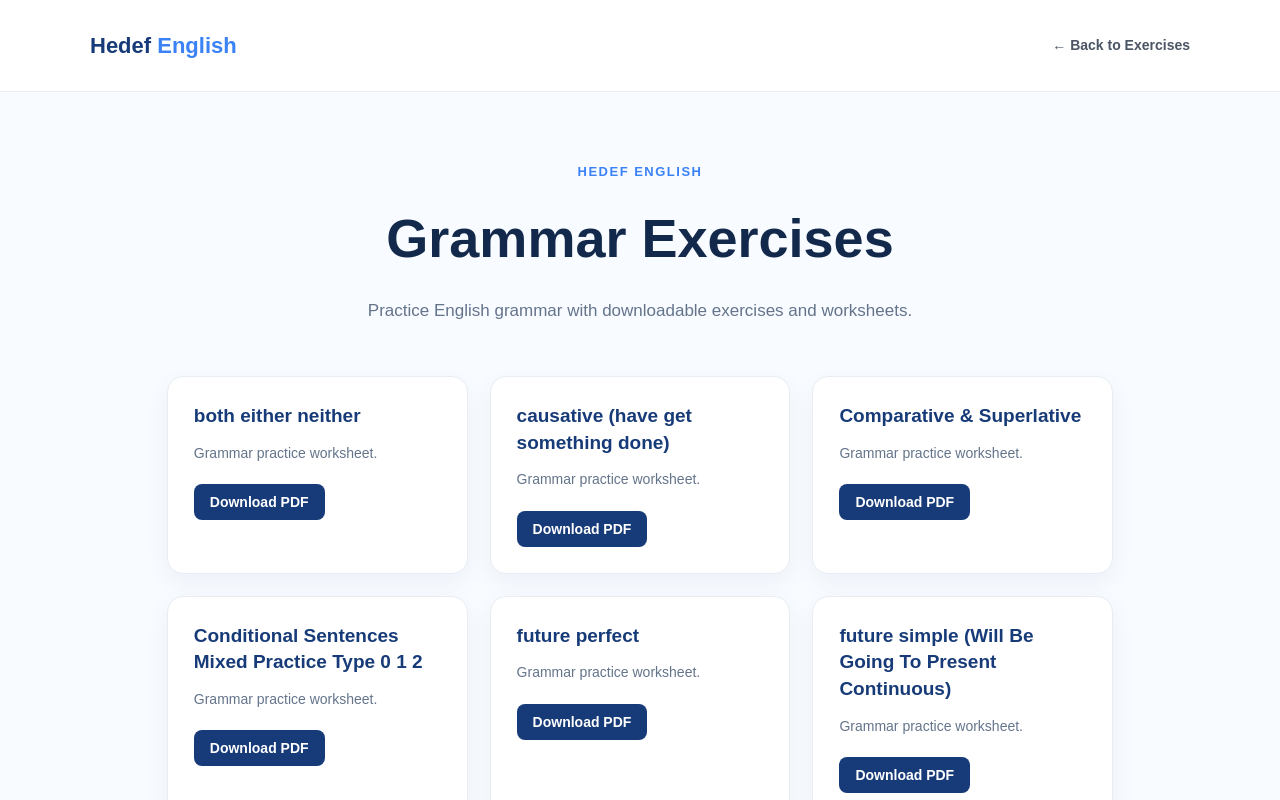
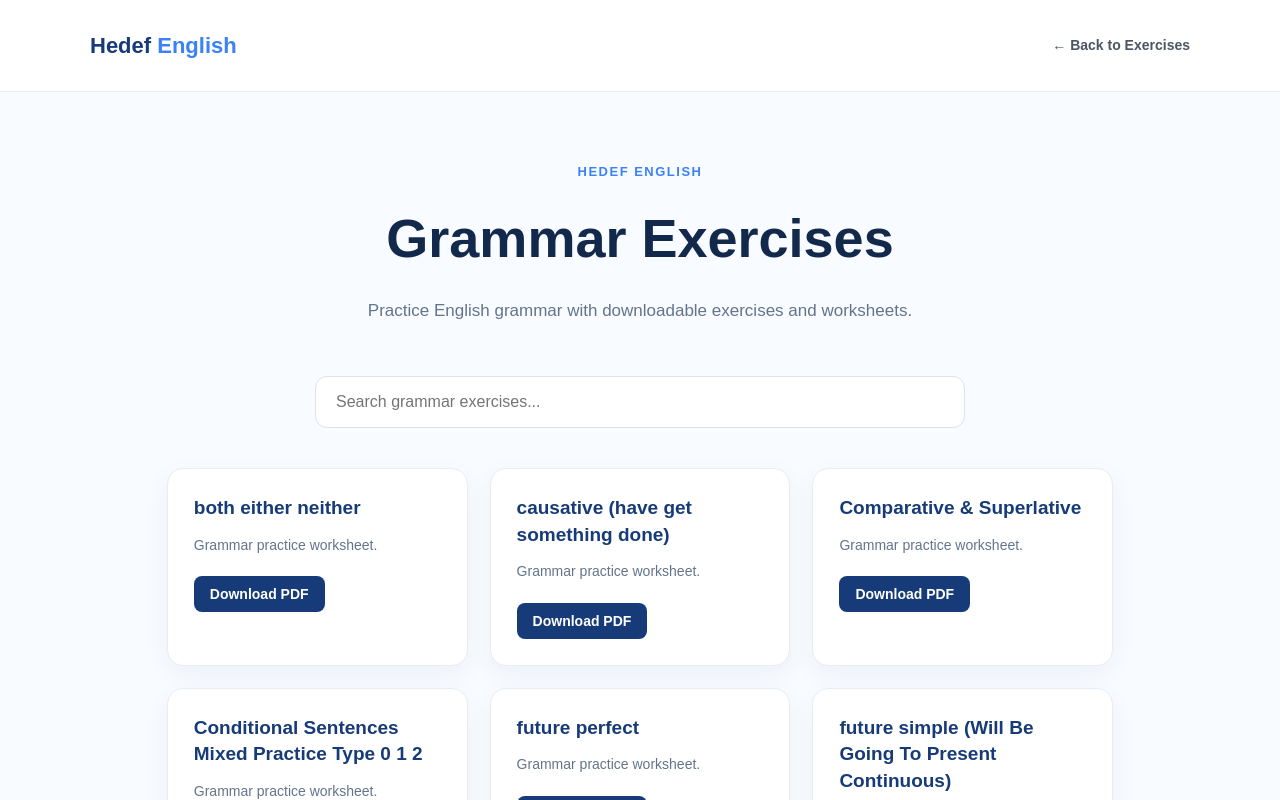
Before and after one commit to rezazamani8201-ux/hedefenglish, a Next.js app: page /exercises/grammar in a window 1280 px wide. Shown: the top 800 px of the page. Built offline with nearby package versions, Linux system fonts and the light colour scheme; no server answers.

Commit message:
Add grammar search

```diff
--- a/app/exercises/grammar/page.tsx
+++ b/app/exercises/grammar/page.tsx
@@ -2,6 +2,7 @@
 
 import Link from "next/link";
 import { supabase } from "@/app/lib/supabase";
+import { useState } from "react";
 const grammarFiles = [
   "Comparative & Superlative.pdf",
   "Conditional Sentences Mixed Practice Type 0 1 2.pdf",
@@ -35,6 +36,7 @@ const grammarFiles = [
 grammarFiles.sort((a, b) => a.localeCompare(b));
 
 export default function GrammarExercises() {
+  const [searchTerm, setSearchTerm] = useState("");
   return (
     <main
       style={{
@@ -136,7 +138,31 @@ export default function GrammarExercises() {
             worksheets.
           </p>
         </div>
-
+{/* SEARCH */}
+<div
+  style={{
+    maxWidth: "650px",
+    margin: "0 auto 40px",
+  }}
+>
+  <input
+    type="text"
+    placeholder="Search grammar exercises..."
+    value={searchTerm}
+    onChange={(e) => setSearchTerm(e.target.value)}
+    style={{
+      width: "100%",
+      padding: "16px 20px",
+      border: "1px solid #dbe3ee",
+      borderRadius: "12px",
+      fontSize: "16px",
+      outline: "none",
+      boxSizing: "border-box",
+      background: "#ffffff",
+      color: "#173b78",
+    }}
+  />
+</div>
         {/* GRAMMAR PDF FILES */}
         <div
           style={{
@@ -145,7 +171,11 @@ export default function GrammarExercises() {
             gap: "22px",
           }}
         >
-          {grammarFiles.map((file) => {
+          {grammarFiles
+  .filter((file) =>
+    file.toLowerCase().includes(searchTerm.toLowerCase())
+  )
+  .map((file) => {
             const fileUrl = `/exercises/grammar/${encodeURIComponent(file)}`;
 
             return (
```
